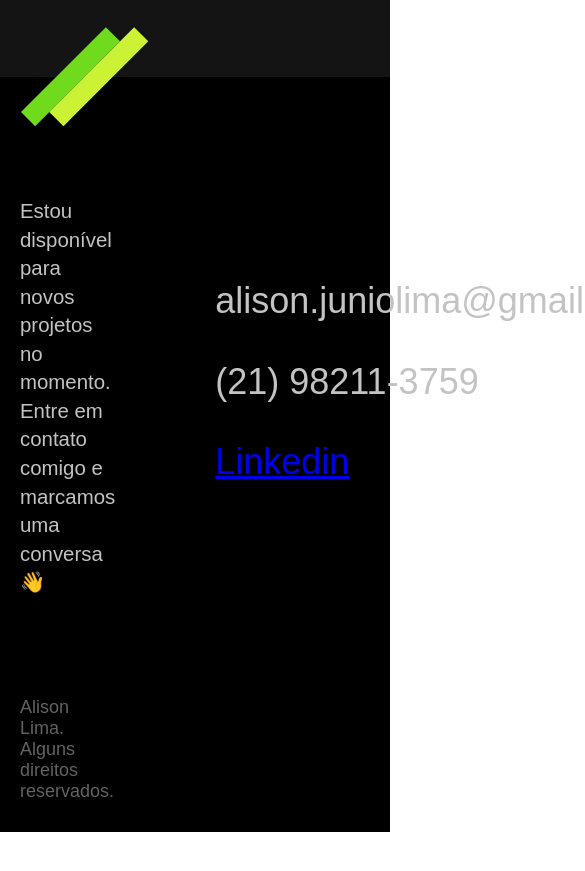
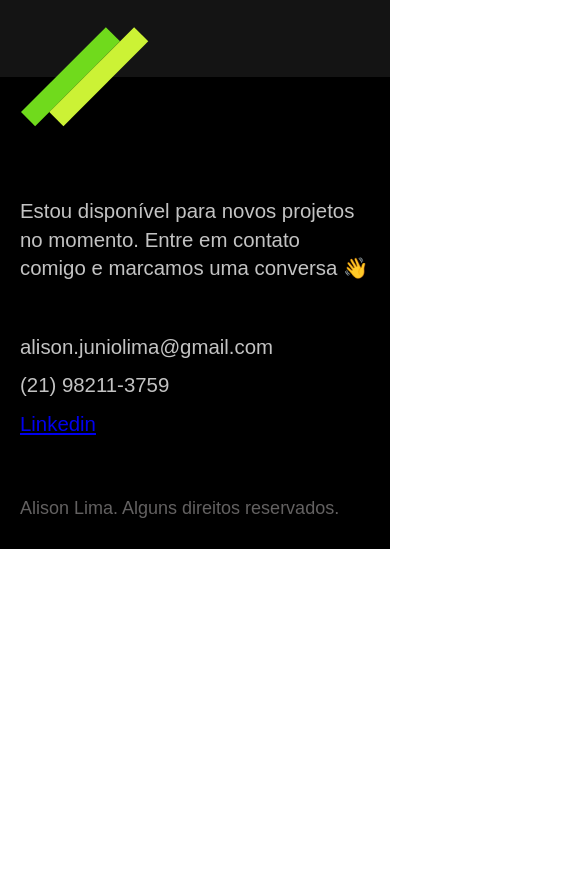
Before and after one commit to AlisonLim4/AlisonLim4.github.io, a plain HTML site: page index.html in a window 390 px wide. Shown: the part 2841-3712 px from the top of the page, 585 px wide, since content can reach past the window. Drawn offline with Linux system fonts and the light colour scheme.

Commit message:
Correção na responsividade do footer

```diff
--- a/css/footer.css
+++ b/css/footer.css
@@ -2,7 +2,7 @@
   background: rgb(0, 0, 0);
   color: white;
 }
-.footer-container  {
+.footer-container {
   max-width: 1200px;
   padding: 120px 20px 10px;
   margin: 0 auto;
@@ -23,9 +23,23 @@
   color: #c3c3c3;
   line-height: 1.4;
 }
-.footer-copy{
+.footer-copy {
   color: #636161;
   margin-bottom: 20px;
-font-size: 1.125rem;
+  font-size: 1.125rem;
+}
 
+@media (max-width: 800px) {
+  .footer-container {
+    grid-template-columns: 1fr;
+  }
 }
+@media (max-width: 500px) {
+  .footer-container{
+    gap: 50px;
+  }
+  .footer-container ul li {
+    font-size: 1.275rem;
+    margin-bottom: 10px;
+  }
+}
--- a/index.html
+++ b/index.html
@@ -6,7 +6,7 @@
   <meta name="viewport" content="width=device-width, initial-scale=1.0">
   <title>Alison Lima - Desenvolvedor de Software</title>
   <meta name="description" content="Desenvolvedor Front End & UX/UI Designer Localizado no Rio de Janeiro">
-  <link rel="stylesheet" href="/css/style.min.css">
+  <link rel="stylesheet" href="/css/style.css">
 </head>
 
 <body>
```
